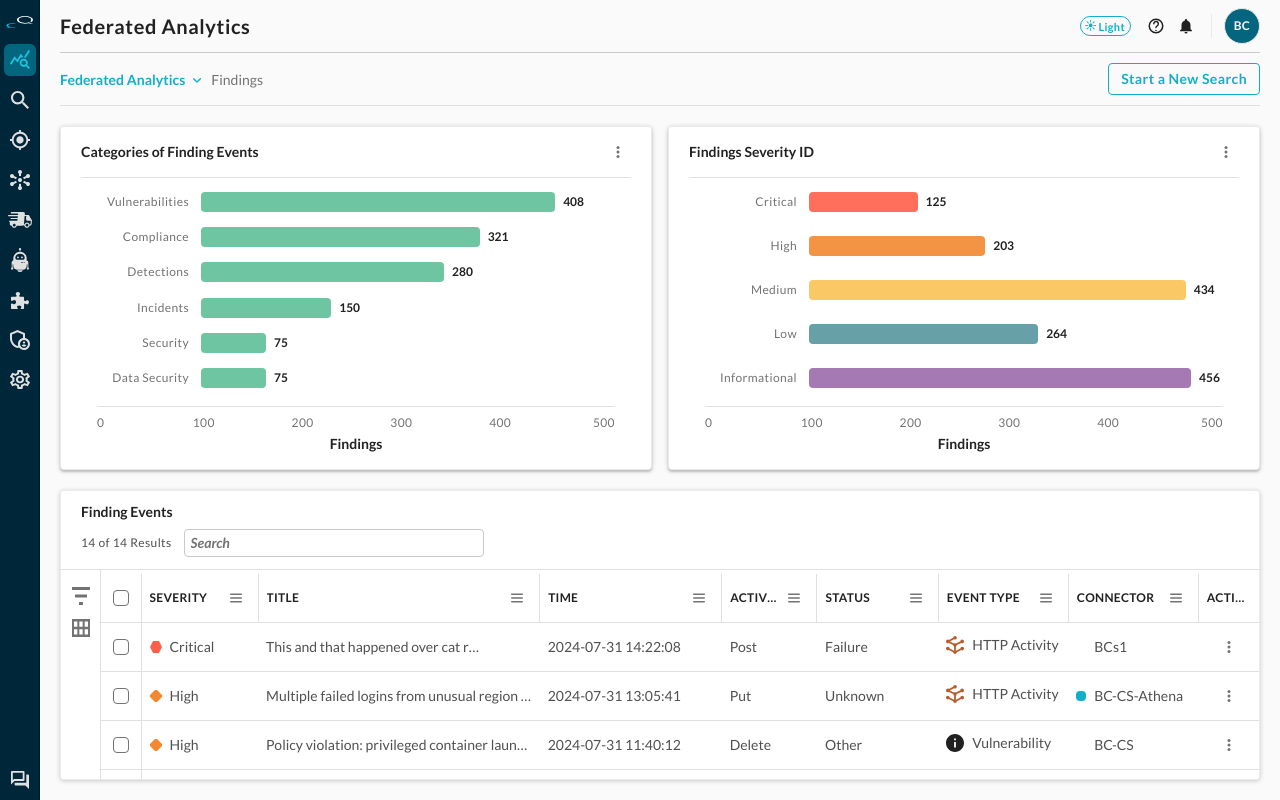
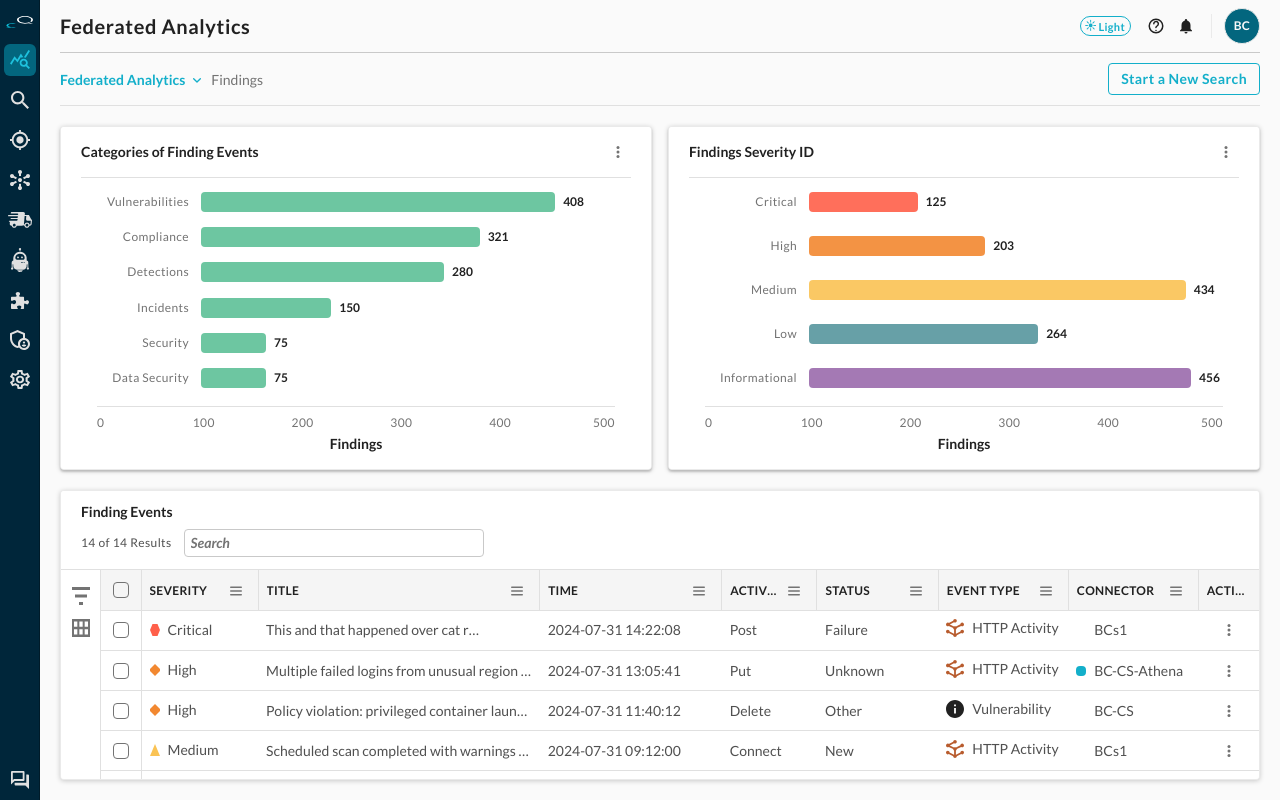
Before and after one commit to bcarberr/Mayfield, a React (Vite) app: page / in a window 1280 px wide. Built offline with nearby package versions, Linux system fonts and the light colour scheme.

Commit message:
Polish Finding Events table styling and align federated analytics icon colors with Figma DataVis tokens.
Co-authored-by: Cursor <cursoragent@cursor.com>

```diff
--- a/src/components/summary-insights/FederatedAnalyticsBreadcrumb.tsx
+++ b/src/components/summary-insights/FederatedAnalyticsBreadcrumb.tsx
@@ -58,19 +58,19 @@ const EVENT_CATEGORIES: readonly MenuItem[] = [
     id: "discovery",
     label: "Discovery",
     icon: "ocsf-discovery",
-    iconClassName: "text-accent-enum",
+    iconClassName: "text-datavis-data-weak-red-30",
   },
   {
     id: "application-activity",
     label: "Application Activity",
     icon: "ocsf-application-activity",
-    iconClassName: "text-accent-enum",
+    iconClassName: "text-datavis-data-rouge-40",
   },
   {
     id: "remediation",
     label: "Remediation",
     icon: "ocsf-remediation",
-    iconClassName: "text-interactive-active",
+    iconClassName: "text-datavis-data-pop-teal-20",
   },
 ] as const;
 
--- a/src/components/summary-insights/SummaryInsightsDashboard.tsx
+++ b/src/components/summary-insights/SummaryInsightsDashboard.tsx
@@ -209,7 +209,7 @@ const SEVERITY_ICON: Record<
 
 function ColumnHeaderMenu({ label, menuLabel }: { label: string; menuLabel: string }) {
   return (
-    <div className="flex w-full min-w-0 items-center justify-between gap-1">
+    <div className="flex w-full min-w-0 translate-y-px items-center justify-between gap-1">
       <span className="truncate">{label}</span>
       <Button
         type="button"
@@ -517,8 +517,8 @@ function FindingEventsTable({ rows }: { rows: FindingRow[] }) {
         ))}
       </colgroup>
       <thead>
-        <tr className="border-b border-datavis-gridlines bg-datavis-card-bg">
-          <th scope="col" style={colStyle(0)} className="relative border-r border-datavis-gridlines px-0 py-2.5 align-middle">
+        <tr className="h-10 border-b border-datavis-gridlines bg-surface-table-row-header">
+          <th scope="col" style={colStyle(0)} className="relative h-10 border-r border-datavis-gridlines px-0 py-0 align-middle">
             <div className="flex items-center justify-center">
               <Checkbox
                 checked={allSelected}
@@ -532,7 +532,7 @@ function FindingEventsTable({ rows }: { rows: FindingRow[] }) {
           <th
             scope="col"
             style={colStyle(1)}
-            className="relative border-r border-datavis-gridlines px-2 py-2.5 align-middle text-xs font-bold uppercase tracking-wide text-text-primary"
+            className="relative h-10 border-r border-datavis-gridlines px-2 py-0 align-middle text-xs font-bold uppercase tracking-wide text-text-primary"
           >
             <ColumnHeaderMenu label="Severity" menuLabel="Severity column options" />
             {resizeHandle(1)}
@@ -540,7 +540,7 @@ function FindingEventsTable({ rows }: { rows: FindingRow[] }) {
           <th
             scope="col"
             style={colStyle(2)}
-            className="relative border-r border-datavis-gridlines px-2 py-2.5 align-middle text-xs font-bold uppercase tracking-wide text-text-primary"
+            className="relative h-10 border-r border-datavis-gridlines px-2 py-0 align-middle text-xs font-bold uppercase tracking-wide text-text-primary"
           >
             <ColumnHeaderMenu label="Title" menuLabel="Title column options" />
             {resizeHandle(2)}
@@ -548,7 +548,7 @@ function FindingEventsTable({ rows }: { rows: FindingRow[] }) {
           <th
             scope="col"
             style={colStyle(3)}
-            className="relative border-r border-datavis-gridlines px-2 py-2.5 align-middle text-xs font-bold uppercase tracking-wide text-text-primary"
+            className="relative h-10 border-r border-datavis-gridlines px-2 py-0 align-middle text-xs font-bold uppercase tracking-wide text-text-primary"
           >
             <ColumnHeaderMenu label="Time" menuLabel="Time column options" />
             {resizeHandle(3)}
@@ -556,7 +556,7 @@ function FindingEventsTable({ rows }: { rows: FindingRow[] }) {
           <th
             scope="col"
             style={colStyle(4)}
-            className="relative border-r border-datavis-gridlines px-2 py-2.5 align-middle text-xs font-bold uppercase tracking-wide text-text-primary"
+            className="relative h-10 border-r border-datavis-gridlines px-2 py-0 align-middle text-xs font-bold uppercase tracking-wide text-text-primary"
           >
             <ColumnHeaderMenu label="Activity" menuLabel="Activity column options" />
             {resizeHandle(4)}
@@ -564,7 +564,7 @@ function FindingEventsTable({ rows }: { rows: FindingRow[] }) {
           <th
             scope="col"
             style={colStyle(5)}
-            className="relative border-r border-datavis-gridlines px-2 py-2.5 align-middle text-xs font-bold uppercase tracking-wide text-text-primary"
+            className="relative h-10 border-r border-datavis-gridlines px-2 py-0 align-middle text-xs font-bold uppercase tracking-wide text-text-primary"
           >
             <ColumnHeaderMenu label="Status" menuLabel="Status column options" />
             {resizeHandle(5)}
@@ -572,7 +572,7 @@ function FindingEventsTable({ rows }: { rows: FindingRow[] }) {
           <th
             scope="col"
             style={colStyle(6)}
-            className="relative border-r border-datavis-gridlines px-2 py-2.5 align-middle text-xs font-bold uppercase tracking-wide text-text-primary"
+            className="relative h-10 border-r border-datavis-gridlines px-2 py-0 align-middle text-xs font-bold uppercase tracking-wide text-text-primary"
           >
             <ColumnHeaderMenu label="Event type" menuLabel="Event type column options" />
             {resizeHandle(6)}
@@ -580,7 +580,7 @@ function FindingEventsTable({ rows }: { rows: FindingRow[] }) {
           <th
             scope="col"
             style={colStyle(7)}
-            className="relative border-r border-datavis-gridlines px-2 py-2.5 align-middle text-xs font-bold uppercase tracking-wide text-text-primary"
+            className="relative h-10 border-r border-datavis-gridlines px-2 py-0 align-middle text-xs font-bold uppercase tracking-wide text-text-primary"
           >
             <ColumnHeaderMenu label="Connector" menuLabel="Connector column options" />
             {resizeHandle(7)}
@@ -588,9 +588,9 @@ function FindingEventsTable({ rows }: { rows: FindingRow[] }) {
           <th
             scope="col"
             style={colStyle(8)}
-            className="relative px-2 py-2.5 align-middle text-xs font-bold uppercase tracking-wide text-text-primary"
+            className="relative h-10 px-2 py-0 align-middle text-xs font-bold uppercase tracking-wide text-text-primary"
           >
-            <span className="block truncate">Actions</span>
+            <span className="block translate-y-px truncate">Actions</span>
             {resizeHandle(8)}
           </th>
         </tr>
@@ -599,8 +599,8 @@ function FindingEventsTable({ rows }: { rows: FindingRow[] }) {
         {rows.map((row) => {
           const et = eventTypeIconMeta(row.eventType);
           return (
-            <tr key={row.id} className="border-b border-datavis-gridlines hover:bg-overlay-subtle">
-              <td style={colStyle(0)} className="border-r border-datavis-gridlines px-0 py-2.5 align-middle">
+            <tr key={row.id} className="h-10 border-b border-datavis-gridlines hover:bg-overlay-subtle">
+              <td style={colStyle(0)} className="h-10 border-r border-datavis-gridlines px-0 py-0 align-middle">
                 <div className="flex items-center justify-center">
                   <Checkbox
                     checked={selected.has(row.id)}
@@ -609,9 +609,9 @@ function FindingEventsTable({ rows }: { rows: FindingRow[] }) {
                   />
                 </div>
               </td>
-              <td style={colStyle(1)} className="px-2 py-2.5 align-middle">
+              <td style={colStyle(1)} className="h-10 px-2 py-0 align-middle">
                 <span className="inline-flex items-center gap-2">
-                  <span className="inline-flex size-3 shrink-0 items-center justify-center overflow-hidden [&_svg]:block [&_svg]:!h-3 [&_svg]:!w-3">
+                  <span className="inline-flex h-3 w-2.5 shrink-0 items-center justify-center overflow-hidden [&_svg]:block [&_svg]:!h-3 [&_svg]:!w-2.5">
                     <Icon
                       name={SEVERITY_ICON[row.severity]}
                       size={12}
@@ -622,25 +622,25 @@ function FindingEventsTable({ rows }: { rows: FindingRow[] }) {
                   <span className="text-sm text-text-secondary">{row.severity}</span>
                 </span>
               </td>
-              <td style={colStyle(2)} className="min-w-0 px-2 py-2.5 align-middle">
+              <td style={colStyle(2)} className="h-10 min-w-0 px-2 py-0 align-middle">
                 <span className="block truncate text-sm text-text-secondary">{row.title}</span>
               </td>
-              <td style={colStyle(3)} className="px-2 py-2.5 align-middle tabular-nums">
+              <td style={colStyle(3)} className="h-10 px-2 py-0 align-middle tabular-nums">
                 <span className="text-sm text-text-secondary">{row.time}</span>
               </td>
-              <td style={colStyle(4)} className="px-2 py-2.5 align-middle">
+              <td style={colStyle(4)} className="h-10 px-2 py-0 align-middle">
                 <span className="text-sm text-text-secondary">{row.activity}</span>
               </td>
-              <td style={colStyle(5)} className="px-2 py-2.5 align-middle">
+              <td style={colStyle(5)} className="h-10 px-2 py-0 align-middle">
                 <span className="text-sm text-text-secondary">{row.status}</span>
               </td>
-              <td style={colStyle(6)} className="px-2 py-2.5 align-middle">
+              <td style={colStyle(6)} className="h-10 px-2 py-0 align-middle">
                 <span className="inline-flex min-w-0 items-center gap-2">
                   <Icon name={et.name} className={cx("shrink-0", et.className)} aria-hidden />
                   <span className="truncate text-sm text-text-secondary">{row.eventType}</span>
                 </span>
               </td>
-              <td style={colStyle(7)} className="px-2 py-2.5 align-middle">
+              <td style={colStyle(7)} className="h-10 px-2 py-0 align-middle">
                 <span className="inline-flex min-w-0 items-center gap-2">
                   <span
                     className={cx("size-2.5 shrink-0 rounded-sm", connectorSwatch(row.connector))}
@@ -649,7 +649,7 @@ function FindingEventsTable({ rows }: { rows: FindingRow[] }) {
                   <span className="truncate text-sm text-text-secondary">{row.connector}</span>
                 </span>
               </td>
-              <td style={colStyle(8)} className="px-0 py-2.5 align-middle">
+              <td style={colStyle(8)} className="h-10 px-0 py-0 align-middle">
                 <RowActionsMenu rowId={row.id} />
               </td>
             </tr>
@@ -918,7 +918,7 @@ export function SummaryInsightsDashboard() {
               <Icon name="action-view-module" size={16} />
             </Button>
           </div>
-          <div className="min-h-0 min-w-0 flex-1 pb-3 pt-1">
+          <div className="min-h-0 min-w-0 flex-1 pb-3">
             <FindingEventsTable rows={filteredTableRows} />
           </div>
         </div>
--- a/src/design-system/tokens/colors.ts
+++ b/src/design-system/tokens/colors.ts
@@ -57,6 +57,9 @@ export const darkPalette = {
     dataPeanutOrange: "#f0a060",
     dataSmaltGreen20: "#b1edd4",
     dataSmaltGreen40: "#6dc6a1",
+    dataWeakRed30: "#ff9393",
+    dataRouge40: "#d675bc",
+    dataPopTeal20: "#a9e7f3",
   },
 } as const;
 
@@ -115,6 +118,9 @@ export const lightPalette = {
     dataPeanutOrange: "#b85c2e",
     dataSmaltGreen20: "#7ec4a3",
     dataSmaltGreen40: "#469a72",
+    dataWeakRed30: "#d46b6b",
+    dataRouge40: "#a04692",
+    dataPopTeal20: "#5eb0c2",
   },
 } as const;
 
--- a/src/index.css
+++ b/src/index.css
@@ -54,6 +54,7 @@
   --color-surface-page: #121212;
   --color-surface-modal: #2e2e2e;
   --color-surface-container: #1e1e1e;
+  --color-surface-table-row-header: #292929;
   --color-border-rule: #737373;
   --color-border-container: #424242;
   --color-text-primary: #f5f5f5;
@@ -78,6 +79,9 @@
   --color-datavis-data-peanut-orange: #f0a060;
   --color-datavis-data-smalt-green-20: #b1edd4;
   --color-datavis-data-smalt-green-40: #6dc6a1;
+  --color-datavis-data-weak-red-30: #ff9393;
+  --color-datavis-data-rouge-40: #d675bc;
+  --color-datavis-data-pop-teal-20: #a9e7f3;
   --color-datavis-card-bg: #1e1e1e;
   --color-datavis-gridlines: #424242;
   /* hover overlay applied on top of any surface — kept low-alpha */
```
Also changed, not shown: src/styles/tokens.css (+14 -0 lines), 27 other files (tests, documents, lock files or other folders).
